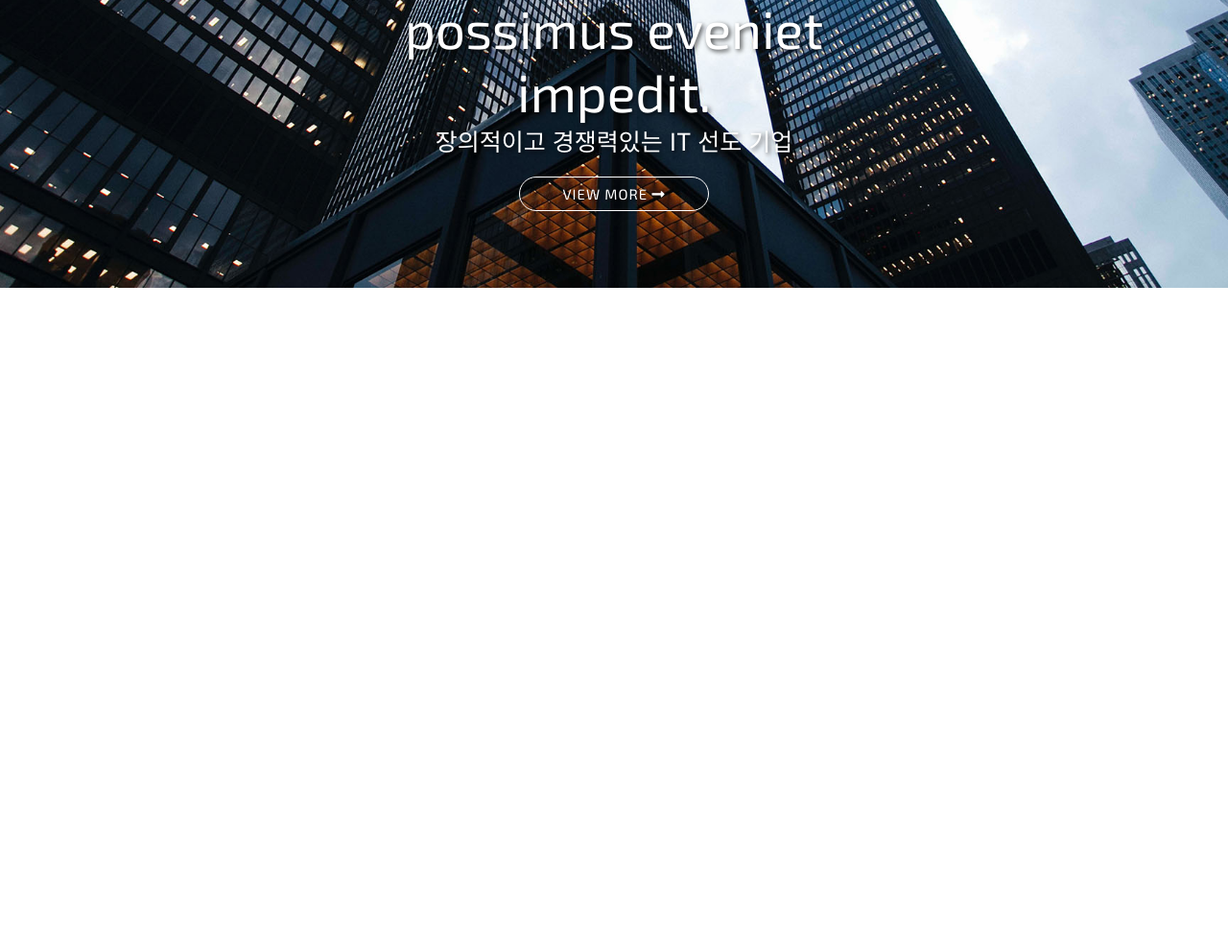
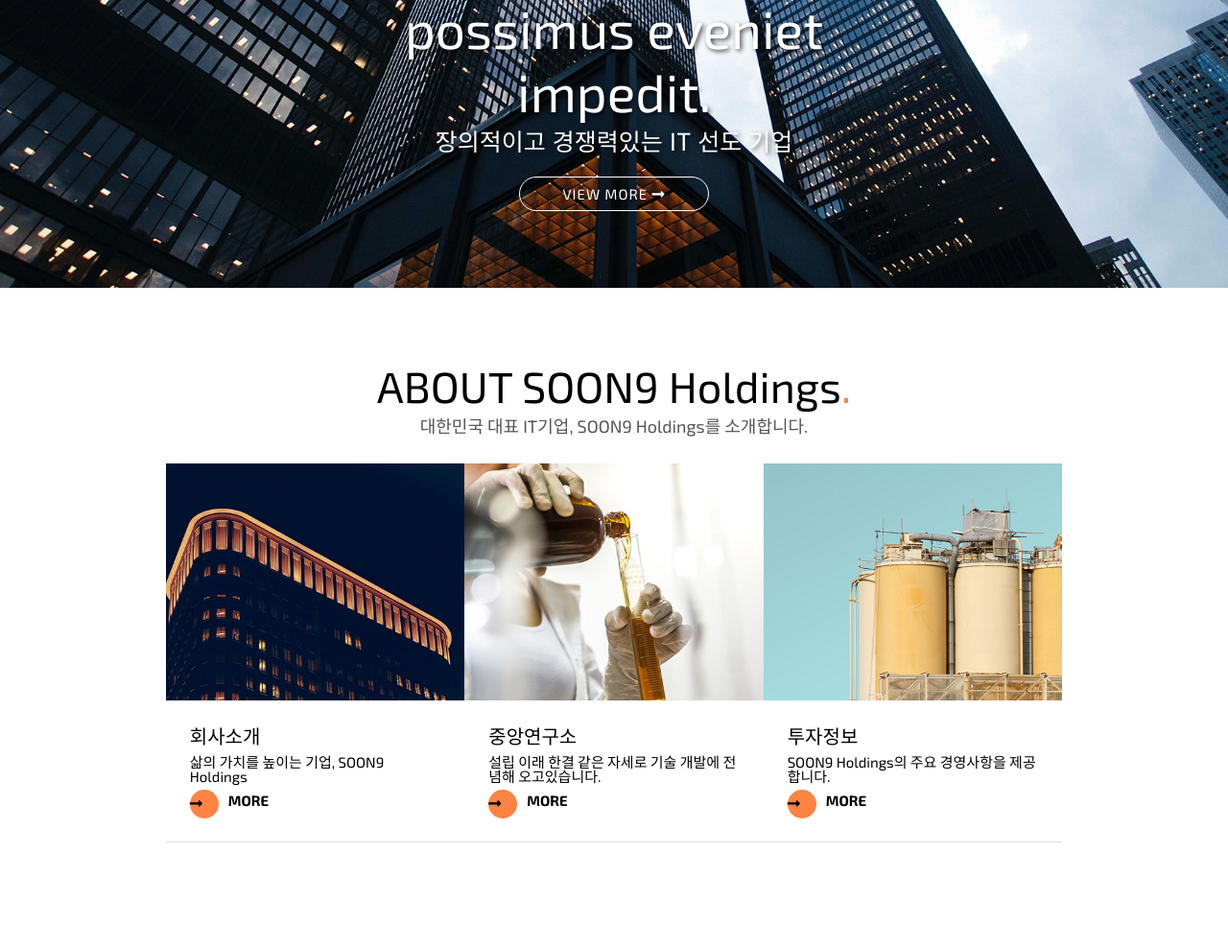
Before and after one commit to Claude94/css-boiler-palate1, a plain HTML site: page index.html in a window 1280 px wide. Shown: the part 500-1488 px from the top of the page at 96% size. Before the commit the page ends 800 px from the top, so only its background shows below. Drawn offline with nearby package versions, Linux system fonts and the light colour scheme.

Commit message:
main.css 추가

```diff
--- a/css/main.css
+++ b/css/main.css
@@ -6,26 +6,31 @@
     text-decoration: none;
     color: inherit;
 }
+
 /* common */
 .wrap {
     font: 14px "Noto Sans KR", sans-serif;
 }
+
 .en {
     font-family: "Exo 2", sans-serif;
 }
+
 .clearfix::after {
     content: '';
     display: block;
     clear: both;
 }
+
 br.mo {
     display: none;
 }
+
 /* header */
 header {
     width: 100%;
     /* background: red; */
-    background: rgba(0,0,0, 0.2);
+    background: rgba(0, 0, 0, 0.2);
     height: 100px;
     line-height: 100px;
     position: fixed;
@@ -38,17 +43,21 @@
     /* background: orange; */
     margin: 0 auto;
 }
+
 header .inner-header .logo {
     float: left;
     width: 200px;
 }
+
 header .inner-header .logo img {
     width: 100%;
 }
+
 header .inner-header .gnb {
     float: left;
     margin-left: 80px;
 }
+
 header .inner-header .gnb li {
     float: left;
     margin-right: 80px;
@@ -60,6 +69,7 @@
     /* background: red; */
     display: block;
 }
+
 header .inner-header .gnb li a:hover {
     color: #ff8342;
 }
@@ -67,6 +77,7 @@
 header .inner-header .tnb {
     float: right;
 }
+
 header .inner-header .tnb li {
     float: left;
     margin-right: 25px;
@@ -86,6 +97,7 @@
     border-radius: 30px;
     margin-top: 34px;
 }
+
 header .inner-header .tnb li:last-child a:hover {
     background: #fff;
     color: #ff8342;
@@ -108,11 +120,12 @@
     position: relative;
 
 }
+
 section.main .main-title {
     opacity: 100%;
     text-align: center;
     color: #fff;
-    text-shadow: 2px 2px 5px rgba(0,0,0, 0.7);
+    text-shadow: 2px 2px 5px rgba(0, 0, 0, 0.7);
 
     /* 박스를 정중앙의 배치 */
     position: absolute;
@@ -122,26 +135,31 @@
 
     animation: uprising 1s;
 }
+
 @keyframes uprising {
     0% {
         opacity: 0;
         top: 60%;
     }
-    100%{
+
+    100% {
         opacity: 1;
         top: 50%;
 
     }
 }
+
 section.main .main-title h2 {
     font-size: 55px;
     margin-top: 20px;
 
 }
+
 section.main .main-title p {
     font-size: 25px;
     margin-bottom: 20px;
 }
+
 section.main .main-title .view {
     display: block;
     font-size: 15px;
@@ -155,8 +173,9 @@
     position: relative;
     overflow: hidden;
 }
+
 section.main .main-title .view::after {
-    content:'';
+    content: '';
     width: 0%;
     height: 100%;
     background: rgba(255, 255, 255, 0.4);
@@ -165,6 +184,86 @@
     top: 0;
     transition: 0.3s;
 }
+
 section.main .main-title .view:hover:after {
     width: 100%;
 }
+
+section.about {
+    background: #fff;
+    padding: 80px 0;
+}
+
+section.about .title {
+    color: #000;
+    text-align: center;
+}
+
+section.about .title h2 {
+    font-size: 45px;
+    margin-bottom: 10px;
+
+
+
+}
+
+section.about .title h2 span {
+    color: #ff8342;
+}
+
+section.about .title p {
+    font-size: 18px;
+    color: #555;
+}
+
+section.about ul {
+    width: 73%;
+    margin: 30px auto;
+    border-bottom: 1px solid #ddd;
+}
+
+section.about ul li {
+    float: left;
+    width: 33.333333%;
+}
+
+section.about ul li a .img-box {
+    overflow: hidden;
+}
+
+section.about ul li a .img-box img {
+    width: 100%;
+    transition: 0.7s;
+}
+section.about ul li a:hover .img-box img {
+    transform: scale(1.2s);
+}
+section.about ul li a .text {
+    padding: 25px;
+}
+section.about ul li a .text h3 {
+    font-size: 20px;
+    margin-bottom: 10px;
+}
+section.about ul li a .text p {
+    font-size: 15px;
+    margin-bottom: 10px;
+}
+section.about ul li a .text p.more {
+    text-transform: uppercase;
+    font-weight: 700;
+    padding-left: 40px;
+    position: relative;
+}
+section.about ul li a .text p.more::before {
+    content:'\f30b';
+    font-family: "Font awesome 5 free";
+    width: 30px;
+    height: 30px;
+    background: #ff8342;
+    border-radius: 50%;
+    position: absolute;
+    left: 0;
+    top: -4px;
+    line-height: 2;
+}
--- a/index.html
+++ b/index.html
@@ -53,8 +53,49 @@
             </div>
         </section>
 
+    </div>
+    <!-- section.about -->
+    <section class="about">
+        <div class="title en">
+            <h2>ABOUT SOON9 Holdings<span>.</span></h2>
+            <p>대한민국 대표 IT기업, <br class="mo"> SOON9 Holdings를 소개합니다.</p>
+        </div>
 
-    </div>
+        <ul class="clearfix en">
+            <li>
+                <a href="#">
+                    <div class="img-box"><img src="img/about_1.jpg" alt="회사소개"></div>
+                    <div class="text">
+                        <h3>회사소개</h3>
+                        <p>삶의 가치를 높이는 기업, SOON9 Holdings</p>
+                        <p class="more">more</p>
+                    </div>
+                </a>
+            </li>
+            <li>
+                <a href="#">
+                    <div class="img-box"><img src="img/about_2.jpg" alt="회사소개"></div>
+                    <div class="text">
+                        <h3>중앙연구소</h3>
+                        <p>설립 이래 한결 같은 자세로 기술 개발에 <br class="mo">전념해 오고있습니다.</p>
+                        <p class="more">more</p>
+                    </div>
+                </a>
+            </li>
+            <li>
+                <a href="#">
+                    <div class="img-box"><img src="img/about_3.jpg" alt="회사소개"></div>
+                    <div class="text">
+                        <h3>투자정보</h3>
+                        <p>SOON9 Holdings의 주요 경영사항을 제공합니다.</p>
+                        <p class="more">more</p>
+                    </div>
+                </a>
+            </li>
+        </ul>
+
+    </section>
+    <!-- //section.about -->
 
 </body>
 
```
